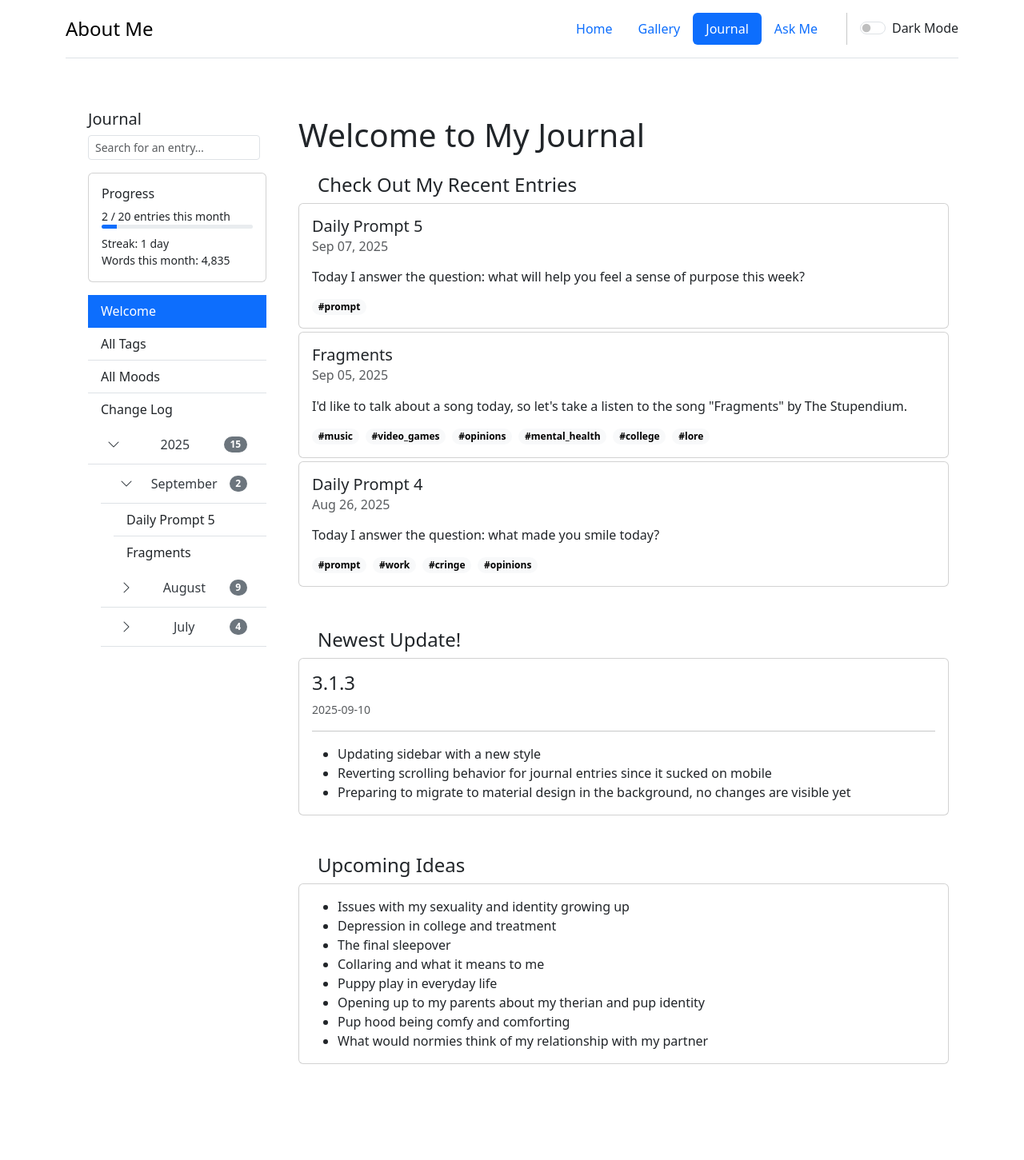
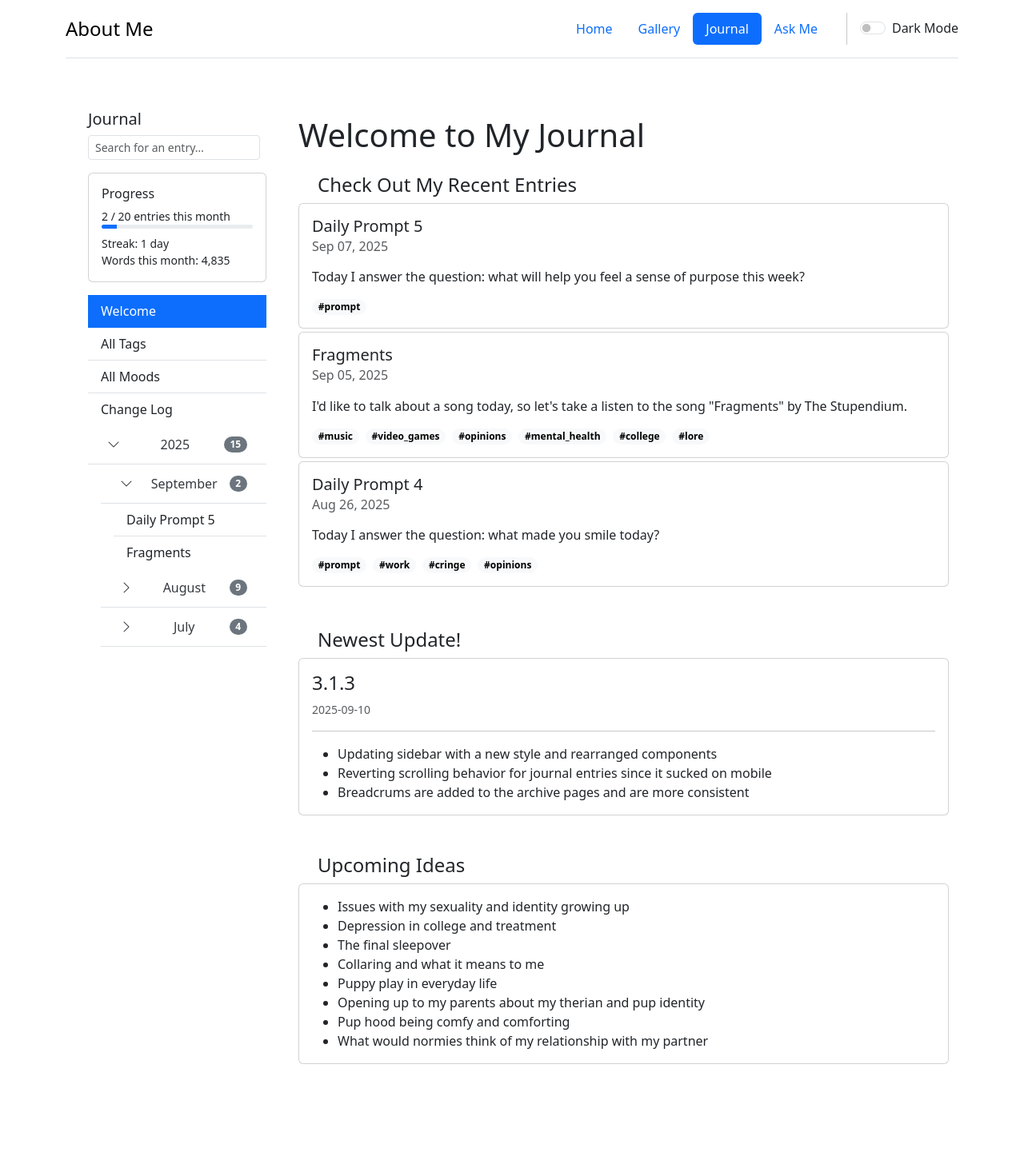
Before and after one commit to SabinDarkstone/SabinDarkstone.github.io, a Jekyll site: the page built from site/journal.html, in a window 1280 px wide. Shown: the whole page at 80% size. Built offline with Jekyll 4.4.1, drawn with Linux system fonts in a browser that asks for light colours.

Commit message:
Moving related entries back and updating changelog

```diff
--- a/site/_data/changelog.yml
+++ b/site/_data/changelog.yml
@@ -152,6 +152,6 @@
 - version: 3.1.3
   date: 2025-09-10
   changes:
-    - Updating sidebar with a new style
+    - Updating sidebar with a new style and rearranged components
     - Reverting scrolling behavior for journal entries since it sucked on mobile
-    - Preparing to migrate to material design in the background, no changes are visible yet
+    - Breadcrums are added to the archive pages and are more consistent
--- a/site/_includes/sidebar/sidebar.html
+++ b/site/_includes/sidebar/sidebar.html
@@ -29,9 +29,5 @@
                 {% include sidebar/sidebar-year.html year=year page=page %}
             {% endfor %}
         </div>
-
-        <div class="mt-4 flex-column">
-            {% include related-entries.html %}
-        </div>
     </div>
 </div>
--- a/site/_layouts/journal.html
+++ b/site/_layouts/journal.html
@@ -24,3 +24,5 @@
         {% include series-nav.html %}
     </div>
 </div>
+
+{% include related-entries.html %}
```
